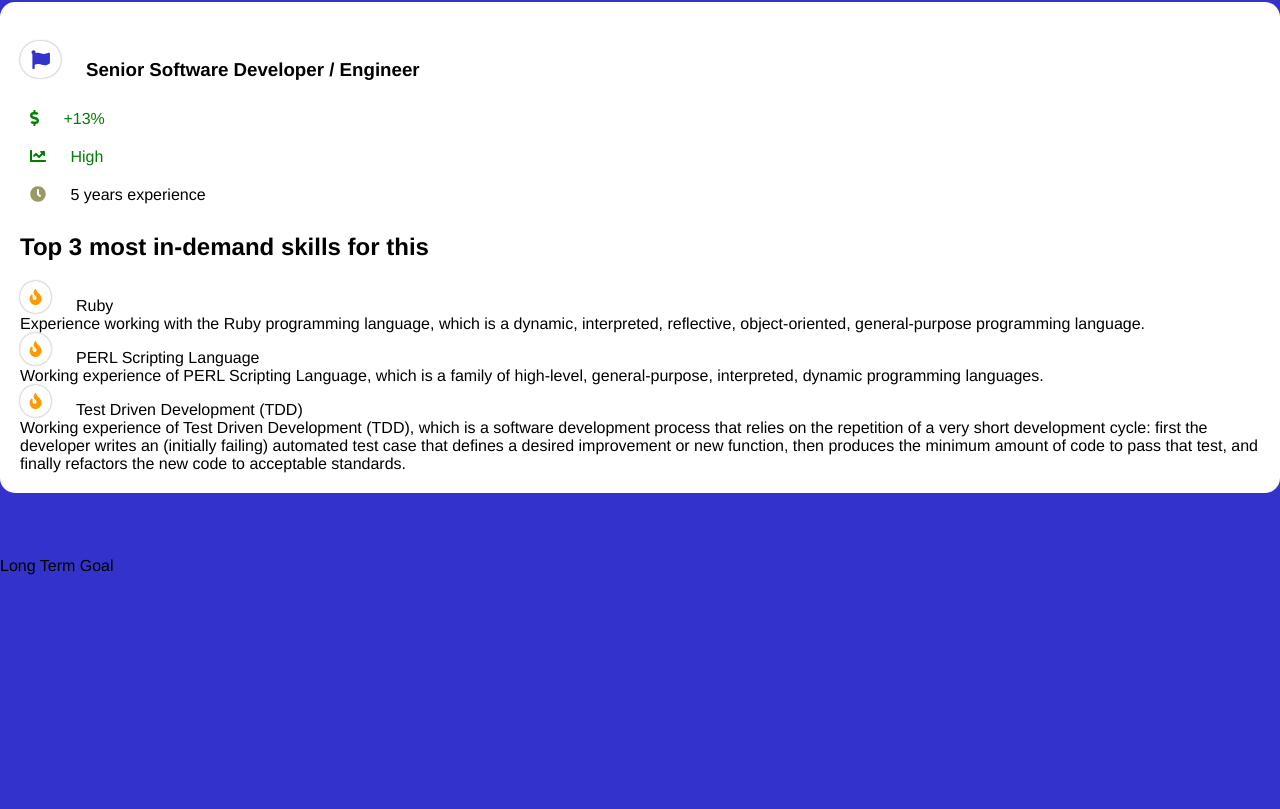
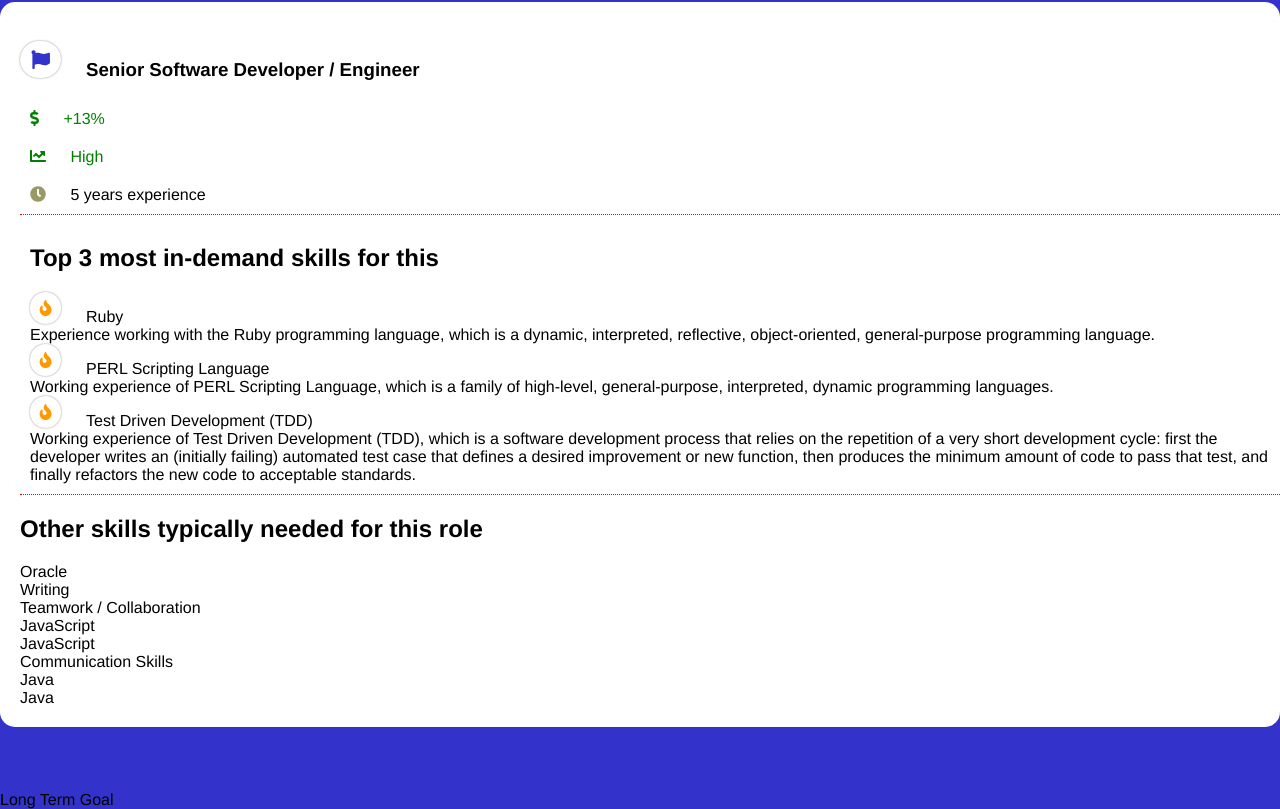
Before and after one commit to T-Miller0/career-path, a React app: page / in a window 1280 px wide. Shown: the part 517-1326 px from the top of the page. Before the commit the page ends 1092 px from the top, so only its background shows below. Built offline with nearby package versions, Linux system fonts and the light colour scheme.

Commit message:
the rest of the desired skills are shown

```diff
--- a/src/components/ShortTermGoal/ShortTermGoal.js
+++ b/src/components/ShortTermGoal/ShortTermGoal.js
@@ -23,7 +23,8 @@ const shortTermGoal = (props) => (
       <FontAwesomeIcon icon={faClock} className={classes.Clock} />
       {props.details.details.experienceYears} years experience</div>
       <SkillsForRole
-        skillsForRole={props.skillsForRole}/>
+        skillsForRole={props.skillsForRole}
+        restOfSkills={props.restOfSkills}/>
   </div>
 );
 
--- a/src/components/ShortTermGoal/SkillsForRole.css
+++ b/src/components/ShortTermGoal/SkillsForRole.css
@@ -6,3 +6,11 @@
   padding: 0.5em 0.6em;
   margin-right: 2%;
 }
+
+.MostDesiredSkills {
+  border:none;
+  border-top:1px dotted #f00;
+  border-bottom:1px dotted #f00;
+  width:100%;
+  padding: 10px
+}
--- a/src/components/ShortTermGoal/SkillsForRole.js
+++ b/src/components/ShortTermGoal/SkillsForRole.js
@@ -6,6 +6,7 @@ import classes from './SkillsForRole.css';
 
 const skillsForRole = (props) => (
   <div>
+    <div className={classes.MostDesiredSkills}>
       <h2>Top 3 most in-demand skills for this </h2>
       <div><FontAwesomeIcon icon={faFire}
         className={classes.Position} />
@@ -20,6 +21,13 @@ const skillsForRole = (props) => (
         className={classes.Position} />
         {props.skillsForRole[2].name}</div>
       <div>{props.skillsForRole[2].description}</div>
+    </div>
+    <div>
+      <h2>Other skills typically needed for this role</h2>
+      {props.restOfSkills.map(skill => (
+        <div>{skill}</div>
+      ))}
+    </div>
 
   </div>
 );
--- a/src/containers/Report/Report.js
+++ b/src/containers/Report/Report.js
@@ -37,6 +37,15 @@ export class Store extends Component {
     return sortedArray
   }
 
+  namesOfSkills = (skillList) => {
+    const nameArray = []
+
+    for (var i = 0; i < skillList.length; i++) {
+      nameArray.push(skillList[i].name)
+    }
+    return nameArray
+  }
+
   // showDescriptionHandler = () => {
   //   const doesShow = this.state.toggleDescription
   //   this.setState({toggleDescription: !doesShow})
@@ -46,6 +55,7 @@ export class Store extends Component {
   render () {
 
     const shortTermDesiredSkills = this.mostDesiredSkills(reportData.careerPath[0].selectedSkills, reportData.careerPath[0].details.allSkills)
+    const shortTermDesiredSkillsNames = this.namesOfSkills(shortTermDesiredSkills).splice(3);
 
     const diference = this.salaryDifference(reportData.currentRoleDetails.salaryMean, reportData.careerPath[0].details.meanSalary)
     return (
@@ -57,7 +67,8 @@ export class Store extends Component {
         <ShortTermGoal
           details={reportData.careerPath[0]}
           salaryPercentage={diference }
-          skillsForRole={shortTermDesiredSkills}/>
+          skillsForRole={shortTermDesiredSkills}
+          restOfSkills={shortTermDesiredSkillsNames}/>
         <div>Long Term Goal</div>
       </div>
     )
```
Lines whose indentation alone changed are shown as unchanged.
